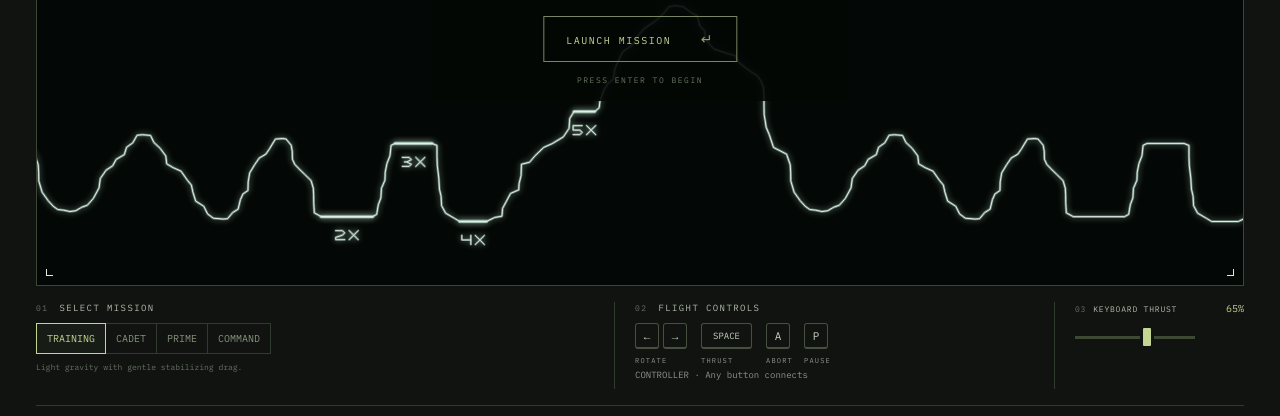
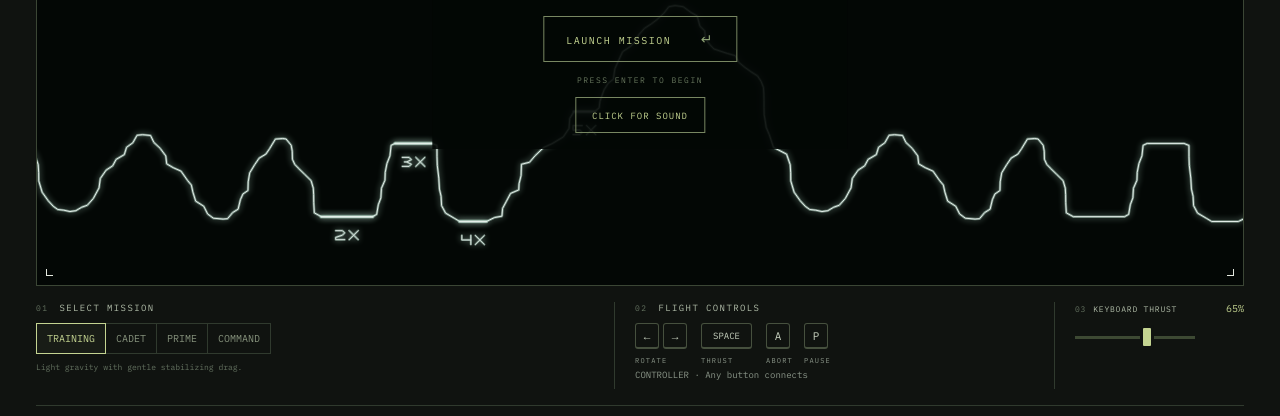
Before and after one commit to dpellerin/lunar-lander, a website built with Vite: page index.html in a window 1280 px wide. Shown: the part 370-786 px from the top of the page. Built offline with nearby package versions, Linux system fonts and the light colour scheme.

Commit message:
Move sound unlock onto the splash screen before launch

```diff
--- a/src/main.js
+++ b/src/main.js
@@ -66,6 +66,7 @@ app.innerHTML = `
         <p id="overlay-message" hidden></p>
         <button id="launch-button" class="launch-button" aria-label="Launch mission">LAUNCH MISSION <span>↵</span></button>
         <p id="overlay-hint" class="overlay-hint">PRESS ENTER TO BEGIN</p>
+        <div id="overlay-audio" class="overlay-audio"><button id="audio-unlock" hidden title="Your browser needs a click or key press before it can play sound.">CLICK FOR SOUND</button></div>
       </div>
       <div id="fuel-alert" class="fuel-alert" hidden>LOW FUEL</div>
       <div id="event-announcement" class="sr-only" role="status" aria-live="polite"></div>
@@ -85,7 +86,7 @@ app.innerHTML = `
         <div id="gamepad-guide" class="key-guide" hidden><span><kbd class="wide-key">STICK</kbd><label>ROTATE</label></span><span><kbd>RT</kbd><label>THRUST</label></span><span><kbd>A</kbd><label>START/NEXT</label></span><span><kbd>B</kbd><label>ABORT</label></span><span><kbd>Y</kbd><label>PREFS</label></span><span><kbd>≡</kbd><label>PAUSE</label></span></div>
       </div>
     </div>
-    <div class="thrust-controls"><div class="panel-label"><span>03</span> <span id="thrust-heading">KEYBOARD THRUST</span><span class="thrust-value"><output id="throttle-label">65%</output><output id="controller-percent" hidden>0%</output></span></div><div class="throttle-row"><input id="throttle" aria-label="Thrust power" type="range" min="10" max="100" value="65" step="5"><div id="controller-thrust" hidden><meter id="controller-meter" aria-label="Right trigger thrust" min="0" max="1" value="0">0%</meter></div><button id="audio-unlock" hidden title="Your browser needs a click or key press before it can play sound.">CLICK FOR SOUND</button></div></div>
+    <div class="thrust-controls"><div class="panel-label"><span>03</span> <span id="thrust-heading">KEYBOARD THRUST</span><span class="thrust-value"><output id="throttle-label">65%</output><output id="controller-percent" hidden>0%</output></span></div><div class="throttle-row"><input id="throttle" aria-label="Thrust power" type="range" min="10" max="100" value="65" step="5"><div id="controller-thrust" hidden><meter id="controller-meter" aria-label="Right trigger thrust" min="0" max="1" value="0">0%</meter></div></div></div>
   </section>
   <div class="touch-controls" aria-label="Touch flight controls"><button data-touch="left" aria-label="Rotate left">↶</button><button data-touch="right" aria-label="Rotate right">↷</button><button data-touch="thrust" aria-label="Fire thruster">THRUST</button><button id="touch-abort">ABORT</button></div>
 
@@ -136,9 +137,10 @@ function announce(message) {
   $("#event-announcement").textContent = message;
 }
 function updateAudioUI() {
-  const blocked = Boolean(audio.context && audio.context.state !== "running");
-  $("#audio-unlock").hidden = !blocked;
-  $(".throttle-row").classList.toggle("audio-blocked", blocked);
+  const ready = audio.context?.state === "running";
+  $("#audio-unlock").hidden = ready;
+  // Keep the splash actions steady when the sound button disappears.
+  $("#overlay-audio").hidden = game.phase !== "ready" && ready;
 }
 function unlock() {
   audio
--- a/src/style.css
+++ b/src/style.css
@@ -1334,15 +1334,20 @@ input[type="checkbox"] {
   width: 100%;
 }
 
-.throttle-row #audio-unlock {
-  width: 120px;
-  height: 24px;
-  padding: 0 4px;
-  border: 1px solid var(--accent);
+.overlay-audio {
+  min-height: 36px;
+  margin-top: 12px;
+}
+#overlay-audio #audio-unlock {
+  min-height: 36px;
+  padding: 8px 16px;
+  border: 1px solid #788762;
   color: var(--accent);
-  background: var(--bg);
+  background: transparent;
   font-size: 9px;
+  letter-spacing: 1px;
 }
-.throttle-row.audio-blocked > :not(#audio-unlock) {
-  visibility: hidden;
+#overlay-audio #audio-unlock:hover {
+  background: #c4d49113;
+  border-color: var(--accent);
 }
```
Also changed, not shown: docs/VERIFICATION.md (+2 -2 lines), tests/browser/audio.spec.js (+55 -4 lines), README.md.
